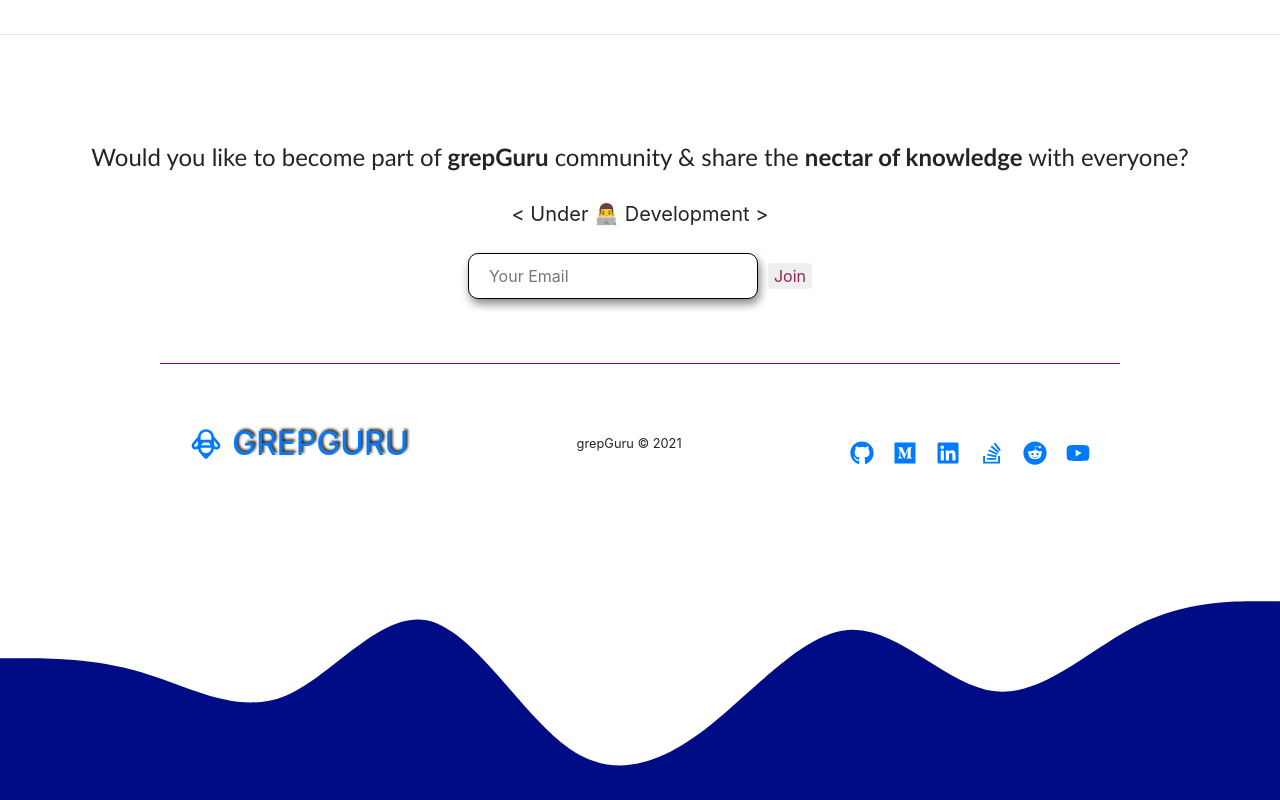
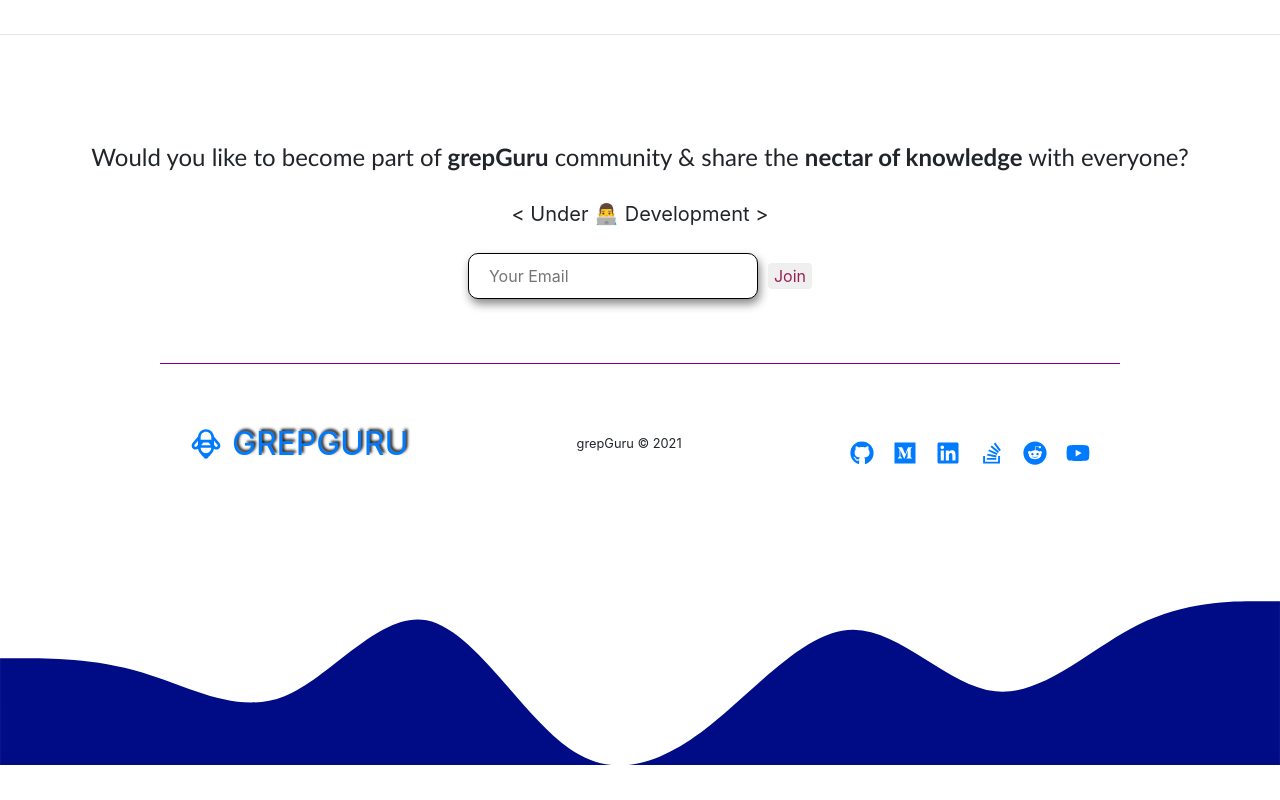
Before and after one commit to HumbleBee14/frontendHumbleBee, a Next.js app: page / in a window 1280 px wide. Shown: the part 736-1536 px from the top of the page. After the commit the page ends 1501 px from the top, so only its background shows below. Built offline with nearby package versions, Linux system fonts and the light colour scheme; a small style sheet from the web is missing.

Commit message:
TinyMCE Editor API keys updated

```diff
--- a/components/Layout.js
+++ b/components/Layout.js
@@ -1,9 +1,6 @@
 import React from 'react';
-
 import Header from './Header';
-
 import PageFooter from './footer/Footer';
-
 // import CookieConsent from "react-cookie-consent";
 
 const Layout = ({ children }) => {
@@ -33,7 +30,7 @@
 
       <div className="mountains">
 
-        <svg xmlns="http://www.w3.org/2000/svg" viewBox="0 0 1440 320"><path fill="#000b86" fillOpacity="1" d="M0,160L26.7,160C53.3,160,107,160,160,176C213.3,192,267,224,320,202.7C373.3,181,427,107,480,117.3C533.3,128,587,224,640,261.3C693.3,299,747,277,800,234.7C853.3,192,907,128,960,128C1013.3,128,1067,192,1120,197.3C1173.3,203,1227,149,1280,122.7C1333.3,96,1387,96,1413,96L1440,96L1440,320L1413.3,320C1386.7,320,1333,320,1280,320C1226.7,320,1173,320,1120,320C1066.7,320,1013,320,960,320C906.7,320,853,320,800,320C746.7,320,693,320,640,320C586.7,320,533,320,480,320C426.7,320,373,320,320,320C266.7,320,213,320,160,320C106.7,320,53,320,27,320L0,320Z"></path></svg>
+        <svg xmlns="http://www.w3.org/2000/svg" viewBox="0 0 1440 280"><path fill="#000b86" fillOpacity="1" d="M0,160L26.7,160C53.3,160,107,160,160,176C213.3,192,267,224,320,202.7C373.3,181,427,107,480,117.3C533.3,128,587,224,640,261.3C693.3,299,747,277,800,234.7C853.3,192,907,128,960,128C1013.3,128,1067,192,1120,197.3C1173.3,203,1227,149,1280,122.7C1333.3,96,1387,96,1413,96L1440,96L1440,320L1413.3,320C1386.7,320,1333,320,1280,320C1226.7,320,1173,320,1120,320C1066.7,320,1013,320,960,320C906.7,320,853,320,800,320C746.7,320,693,320,640,320C586.7,320,533,320,480,320C426.7,320,373,320,320,320C266.7,320,213,320,160,320C106.7,320,53,320,27,320L0,320Z"></path></svg>
 
       </div>
 
--- a/components/crud/EditorTinyMCE.js
+++ b/components/crud/EditorTinyMCE.js
@@ -74,7 +74,7 @@
     // <>
 
     <Editor
-      apiKey="znu4o7dyg6f3h8xxvb6mpvok4jbytf2i38f16vyllqqetvsx"
+      apiKey="o4f1j2u0gdq6a8copn22ik801gm9j9sanxngz40t3ftiytwk"
 
       // onInit={(evt, editor) => editorRef.current = editor}
 
```
